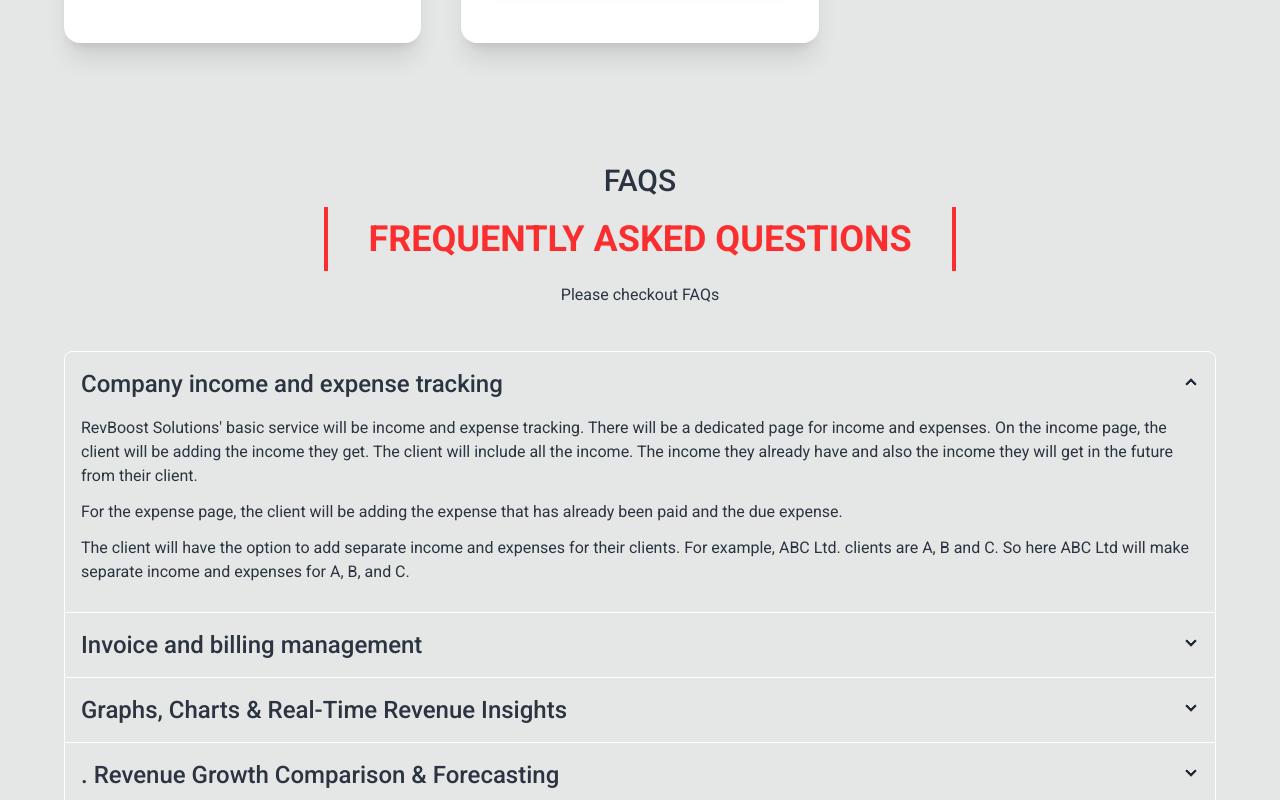
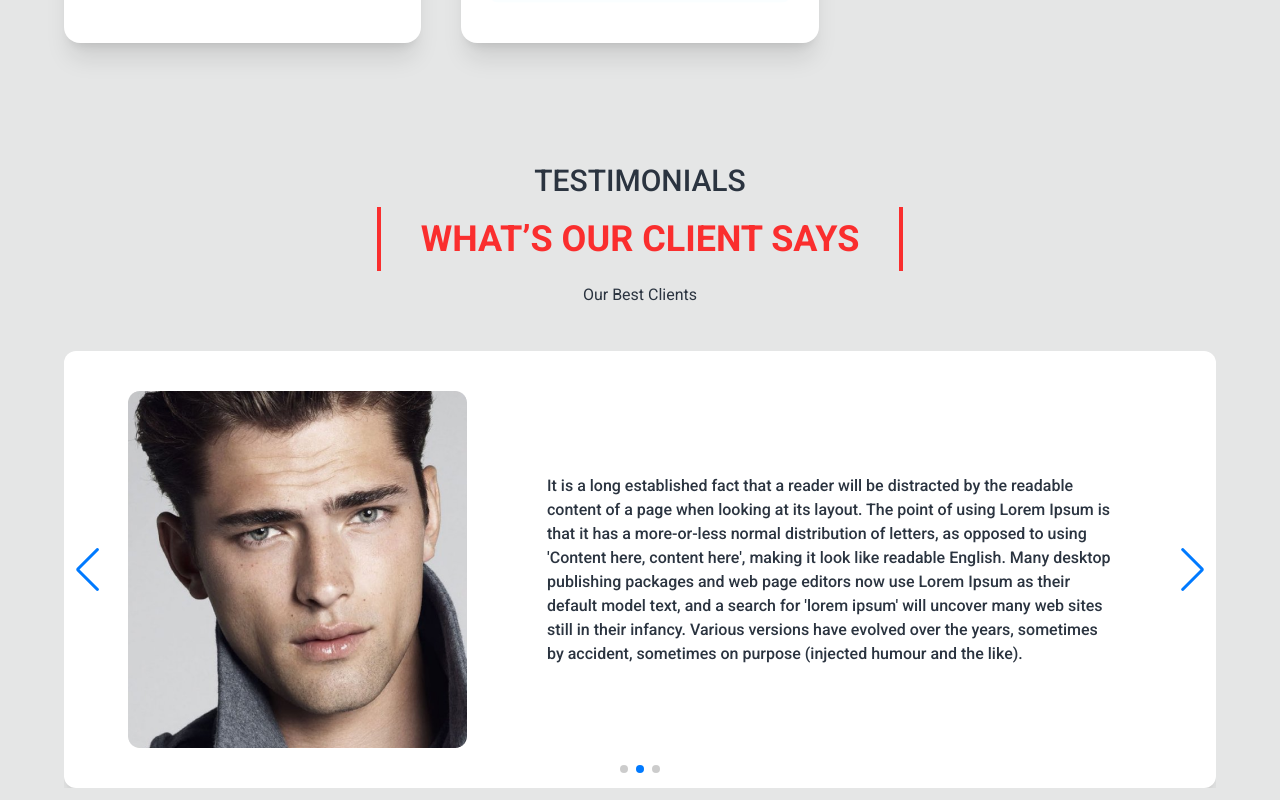
Before and after one commit to maasajal/revboost-solutions, a React (Vite) app: page / in a window 1280 px wide. Shown: the part 1600-2400 px from the top of the page. Built offline with nearby package versions, Linux system fonts and the light colour scheme.

Commit message:
add: testimonials

```diff
--- a/package.json
+++ b/package.json
@@ -17,7 +17,8 @@
     "react-icons": "^5.3.0",
     "react-parallax": "^3.5.1",
     "react-redux": "^9.1.2",
-    "react-router-dom": "^6.26.2"
+    "react-router-dom": "^6.26.2",
+    "swiper": "^11.1.14"
   },
   "devDependencies": {
     "@eslint/js": "^9.9.0",
--- a/src/pages/Home/Home.tsx
+++ b/src/pages/Home/Home.tsx
@@ -1,5 +1,6 @@
 import Banner from "./HomeComponent/Banner";
 import FAQ from "./HomeComponent/FAQ";
+import Testimonials from "./HomeComponent/Testimonials";
 import UnlockBusiness from "./HomeComponent/UnlockBusiness";
 
 const Home = () => {
@@ -7,6 +8,7 @@ const Home = () => {
     <div className="space-y-20">
       <Banner></Banner>
       <UnlockBusiness />
+      <Testimonials></Testimonials>
       <FAQ />
     </div>
   );
--- /dev/null
+++ b/src/pages/Home/HomeComponent/Testimonials.tsx
@@ -0,0 +1,93 @@
+import person from "../../../assets/testimonials/image 4.png";
+
+// Import Swiper React components
+import { Swiper, SwiperSlide } from "swiper/react";
+
+// Import Swiper styles
+import "swiper/css";
+import "swiper/css/pagination";
+import "swiper/css/navigation";
+
+// import required modules
+import { Autoplay, Pagination, Navigation } from "swiper/modules";
+import SectionTitle from "../../../components/SectionTitle";
+
+const Testimonials = () => {
+  return (
+    <section className="max-w-6xl mx-auto">
+      <SectionTitle
+        title="What’s our client says"
+        intro="Testimonials"
+        content="Our Best Clients"
+      />
+      <Swiper
+        spaceBetween={30}
+        centeredSlides={true}
+        autoplay={{
+          delay: 2500,
+          disableOnInteraction: false,
+        }}
+        pagination={{
+          clickable: true,
+        }}
+        navigation={true}
+        modules={[Autoplay, Pagination, Navigation]}
+        className="mySwiper"
+      >
+        <SwiperSlide>
+          <div className="flex items-center bg-white py-10 px-16 rounded-xl shadow-lg gap-10">
+            <img src={person} className="" alt="" />
+            <p className="font-medium px-10">
+              It is a long established fact that a reader will be distracted by
+              the readable content of a page when looking at its layout. The
+              point of using Lorem Ipsum is that it has a more-or-less normal
+              distribution of letters, as opposed to using 'Content here,
+              content here', making it look like readable English. Many desktop
+              publishing packages and web page editors now use Lorem Ipsum as
+              their default model text, and a search for 'lorem ipsum' will
+              uncover many web sites still in their infancy. Various versions
+              have evolved over the years, sometimes by accident, sometimes on
+              purpose (injected humour and the like).
+            </p>
+          </div>
+        </SwiperSlide>
+        <SwiperSlide>
+          <div className="flex items-center bg-white py-10 px-16 rounded-xl shadow-lg gap-10">
+            <img src={person} className="" alt="" />
+            <p className="font-medium px-10">
+              It is a long established fact that a reader will be distracted by
+              the readable content of a page when looking at its layout. The
+              point of using Lorem Ipsum is that it has a more-or-less normal
+              distribution of letters, as opposed to using 'Content here,
+              content here', making it look like readable English. Many desktop
+              publishing packages and web page editors now use Lorem Ipsum as
+              their default model text, and a search for 'lorem ipsum' will
+              uncover many web sites still in their infancy. Various versions
+              have evolved over the years, sometimes by accident, sometimes on
+              purpose (injected humour and the like).
+            </p>
+          </div>
+        </SwiperSlide>
+        <SwiperSlide>
+          <div className="flex items-center bg-white py-10 px-16 rounded-xl shadow-lg gap-10">
+            <img src={person} className="" alt="" />
+            <p className="font-medium px-10">
+              It is a long established fact that a reader will be distracted by
+              the readable content of a page when looking at its layout. The
+              point of using Lorem Ipsum is that it has a more-or-less normal
+              distribution of letters, as opposed to using 'Content here,
+              content here', making it look like readable English. Many desktop
+              publishing packages and web page editors now use Lorem Ipsum as
+              their default model text, and a search for 'lorem ipsum' will
+              uncover many web sites still in their infancy. Various versions
+              have evolved over the years, sometimes by accident, sometimes on
+              purpose (injected humour and the like).
+            </p>
+          </div>
+        </SwiperSlide>
+      </Swiper>
+    </section>
+  );
+};
+
+export default Testimonials;
```
Also changed, not shown: src/assets/testimonials/image 4.png (added), 1 other file (tests, documents, lock files or other folders).
